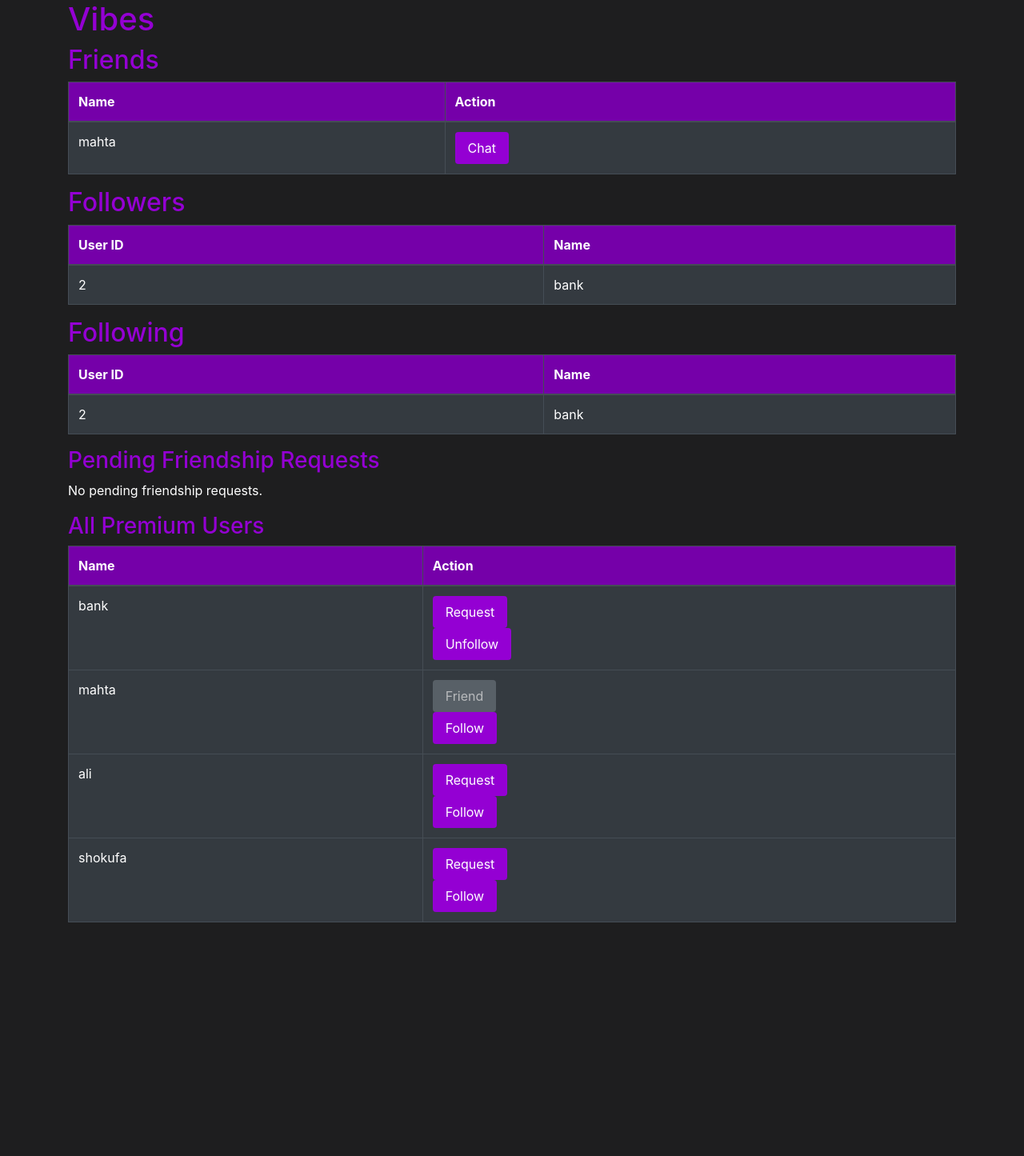
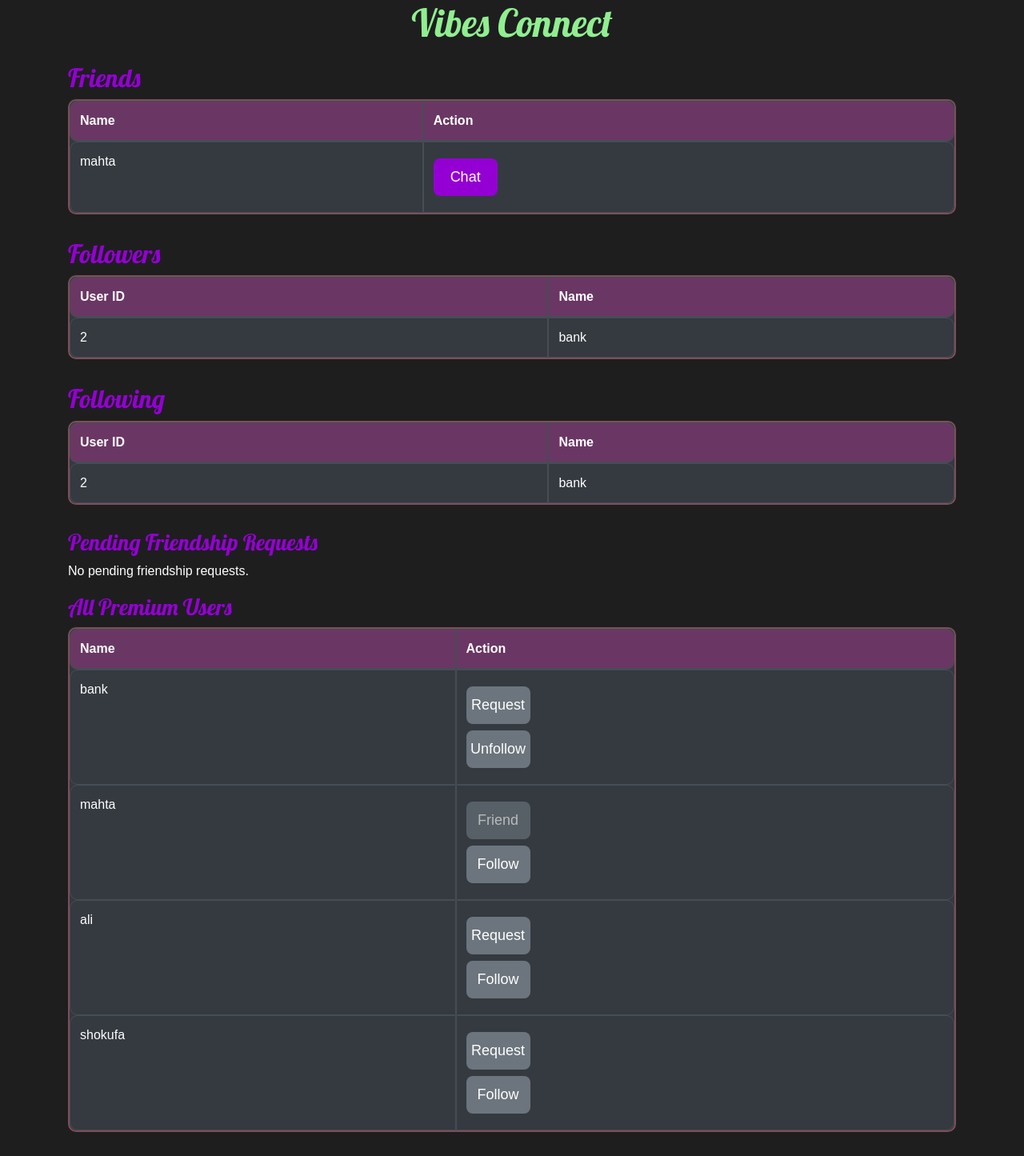
Before and after one commit to MahtaMirzaei/Vibes, a Flask app: page /follows in a window 1280 px wide. Shown: the whole page at 80% size. Before the commit the page ends 1153 px from the top, so only its background shows below. Run offline with Flask 3, Linux system fonts and the light colour scheme; a user stored in the database is signed in; data comes from the database, SQL or seed files in the repository; both versions use the stored data as it was after the commit; some libraries are stand-ins or nearby versions.

Commit message:
feat(): follows ui was improved.

```diff
--- a/templates/artist.html
+++ b/templates/artist.html
@@ -3,6 +3,12 @@
 <head>
   <meta charset="UTF-8" />
   <meta name="viewport" content="width=device-width, initial-scale=1.0" />
+    <link
+  rel="icon"
+  type="image/png"
+  sizes="32x32"
+  href="{{ url_for('static', filename='Icon/favicon-32x32.png') }}"
+/>
   <link rel="icon" type="image/png" sizes="16x16" href="{{ url_for('static', filename='Icon/favicon-16x16.png') }}" />
   <link href="https://stackpath.bootstrapcdn.com/bootstrap/4.5.2/css/bootstrap.min.css" rel="stylesheet" />
   <link href="https://cdn.jsdelivr.net/npm/bootstrap@5.3.3/dist/css/bootstrap.min.css" rel="stylesheet" integrity="sha384-QWTKZyjpPEjISv5WaRU9OFeRpok6YctnYmDr5pNlyT2bRjXh0JMhjY6hW+ALEwIH" crossorigin="anonymous" />
--- a/templates/follows.html
+++ b/templates/follows.html
@@ -2,32 +2,42 @@
 <html>
 <head>
     <title>Vibes Connect</title>
-    <link
-      rel="stylesheet"
-      href="https://stackpath.bootstrapcdn.com/bootstrap/4.5.2/css/bootstrap.min.css"
-    />
+    <link rel="stylesheet" href="https://stackpath.bootstrapcdn.com/bootstrap/4.5.2/css/bootstrap.min.css" />
+    <link rel="icon" type="image/png" sizes="32x32" href="{{ url_for('static', filename='Icon/favicon-32x32.png') }}" />
     <style>
+        @import url('https://fonts.googleapis.com/css2?family=Lobster&display=swap');
+
         body {
             background-color: #1e1e1f;
             color: #ffffff;
             display: flex;
             justify-content: center;
             align-items: center;
-        border-radius: 5px;
+            min-height: 100vh;
+            font-family: Arial, sans-serif;
         }
 
         h1,
         h2,
         h3 {
             color: #9400d3;
+            font-family: 'Lobster', cursive;
         }
 
-      .btn-custom {
+        .btn-custom,
+        .btn-requested {
             background-color: #9400d3;
             color: #ffffff;
             border: none;
-        padding: 8px 16px;
-        margin-right: 5px;
+            padding: 10px 20px;
+            margin: 8px 0;
+            border-radius: 8px;
+            width: 80px;
+            font-size: 18px;
+            text-align: center;
+            display: flex;
+            justify-content: center;
+            align-items: center;
         }
 
         .btn-custom:hover {
@@ -37,34 +47,76 @@
         table {
             width: 100%;
             margin-bottom: 20px;
-        border-collapse: collapse;
+            border-collapse: separate;
+            border-spacing: 0;
         }
 
         th,
         td {
-        border: 1px solid #9400d3;
-        padding: 10px;
+            border: 1px solid #7d4e57; /* slightly darker purple */
+            padding: 12px;
             text-align: left;
         }
 
         th {
-        background-color: #7500a9;
+            background-color: #6a3764; /* slightly darker purple */
+            color: #ffffff;
+        }
+
+        .table {
+            border-radius: 10px;
+            overflow: hidden;
+            border: 2px solid #7d4e57; /* slightly darker purple */
+            margin-bottom: 30px; /* added spacing between tables */
+        }
+
+        .table th:first-child,
+        .table td:first-child {
+            border-top-left-radius: 10px;
+            border-bottom-left-radius: 10px;
+        }
+
+        .table th:last-child,
+        .table td:last-child {
+            border-top-right-radius: 10px;
+            border-bottom-right-radius: 10px;
         }
 
         .btn-requested {
             background-color: #6c757d;
             color: #ffffff;
             border: none;
+            border-radius: 8px;
+            padding: 10px 20px;
+            font-size: 18px;
+            margin: 8px 0;
+            width: 80px;
+            text-align: center;
         }
 
         .btn-requested:hover {
             background-color: #5a6268;
         }
+
+        .title {
+            color: #90ee90;
+            font-size: 3em; /* bigger font size for title */
+            text-align: center; /* center align title */
+            margin-bottom: 20px; /* added margin bottom for title */
+        }
+
+        .grid-item {
+            margin-bottom: 20px;
+        }
+
+        .form-control {
+            border-radius: 5px;
+        }
     </style>
 </head>
 <body>
     <div class="container">
-      <h1>Vibes</h1>
+        <h1 class="title">Vibes Connect</h1>
         <h2>Friends</h2>
         <table class="table table-dark">
             {% if friends %}
@@ -91,7 +143,6 @@
             <p>You have no friends yet.</p>
             {% endif %}
         </table>
-
 
         <h2>Followers</h2>
         <table class="table table-dark">
@@ -143,23 +194,13 @@
                 <tr>
                     <td>{{ request[1] }}</td>
                     <td>
-              <form
-                action="{{ url_for('accept_friendship_request') }}"
-                method="post"
-              >
+                        <form action="{{ url_for('accept_friendship_request') }}" method="post">
                             <input type="hidden" name="sender_id" value="{{ request[0] }}" />
-                <button type="submit" class="btn btn-success btn-custom">
-                  Accept
-                </button>
+                            <button type="submit" class="btn btn-success btn-requested">Accept</button>
                         </form>
-              <form
-                action="{{ url_for('decline_friendship_request') }}"
-                method="post"
-              >
+                        <form action="{{ url_for('decline_friendship_request') }}" method="post">
                             <input type="hidden" name="sender_id" value="{{ request[0] }}" />
-                <button type="submit" class="btn btn-danger btn-custom">
-                  Decline
-                </button>
+                            <button type="submit" class="btn btn-danger btn-requested">Decline</button>
                         </form>
                     </td>
                 </tr>
@@ -185,48 +226,25 @@
                     <td>{{ user[1] }}</td>
                     <td>
                         {% if user[0] in friends_set %}
-              <button disabled class="btn btn-secondary btn-custom">
-                Friend
-              </button>
+                        <button disabled class="btn btn-secondary btn-requested">Friend</button>
                         {% elif user[0] in pending_requests %}
-              <button disabled class="btn btn-warning btn-custom">
-                Requested
-              </button>
+                        <button disabled class="btn btn-warning btn-requested">Requested</button>
                         {% else %}
-              <form
-                action="{{ url_for('send_friendship_request') }}"
-                method="post"
-                class="friend-request-form"
-                data-user-id="{{ user[0] }}"
-              >
+                        <form action="{{ url_for('send_friendship_request') }}" method="post" class="friend-request-form" data-user-id="{{ user[0] }}">
                             <input type="hidden" name="friend_id" value="{{ user[0] }}" />
-                <button type="submit" class="btn btn-primary btn-custom">
-                  Request
-                </button>
+                            <button type="submit" class="btn btn-primary btn-requested">Request</button>
                         </form>
                         {% endif %}
 
                         {% if user[0] in following_set %}
                         <form action="{{ url_for('follows') }}" method="post">
-                <input
-                  type="hidden"
-                  name="user_id_to_unfollow"
-                  value="{{ user[0] }}"
-                />
-                <button type="submit" class="btn btn-danger btn-custom">
-                  Unfollow
-                </button>
+                            <input type="hidden" name="user_id_to_unfollow" value="{{ user[0] }}" />
+                            <button type="submit" class="btn btn-danger btn-requested">Unfollow</button>
                         </form>
                         {% else %}
                         <form action="{{ url_for('follows') }}" method="post">
-                <input
-                  type="hidden"
-                  name="user_id_to_follow"
-                  value="{{ user[0] }}"
-                />
-                <button type="submit" class="btn btn-success btn-custom">
-                  Follow
-                </button>
+                            <input type="hidden" name="user_id_to_follow" value="{{ user[0] }}" />
+                            <button type="submit" class="btn btn-success btn-requested">Follow</button>
                         </form>
                         {% endif %}
                     </td>
@@ -238,37 +256,5 @@
         <p>No premium users found.</p>
         {% endif %}
     </div>
-
-    <script>
-      document.addEventListener('DOMContentLoaded', function () {
-        const requestForms = document.querySelectorAll('.friend-request-form');
-
-        requestForms.forEach(form => {
-          form.addEventListener('submit', function (event) {
-            event.preventDefault();
-
-            const userId = form.getAttribute('data-user-id');
-            const button = form.querySelector('button');
-
-            fetch('{{ url_for("send_friendship_request") }}', {
-              method: 'POST',
-              body: new FormData(form),
-            })
-              .then(response => response.text())
-              .then(data => {
-                // Change the button to "Requested"
-                button.classList.remove('btn-primary');
-                button.classList.add('btn-warning');
-                button.classList.add('btn-requested');
-                button.textContent = 'Requested';
-                button.disabled = true;
-              })
-              .catch(error => {
-                console.error('Error:', error);
-              });
-          });
-        });
-      });
-    </script>
 </body>
 </html>
```
Also changed, not shown: database.db. Lines whose indentation alone changed are shown as unchanged.
